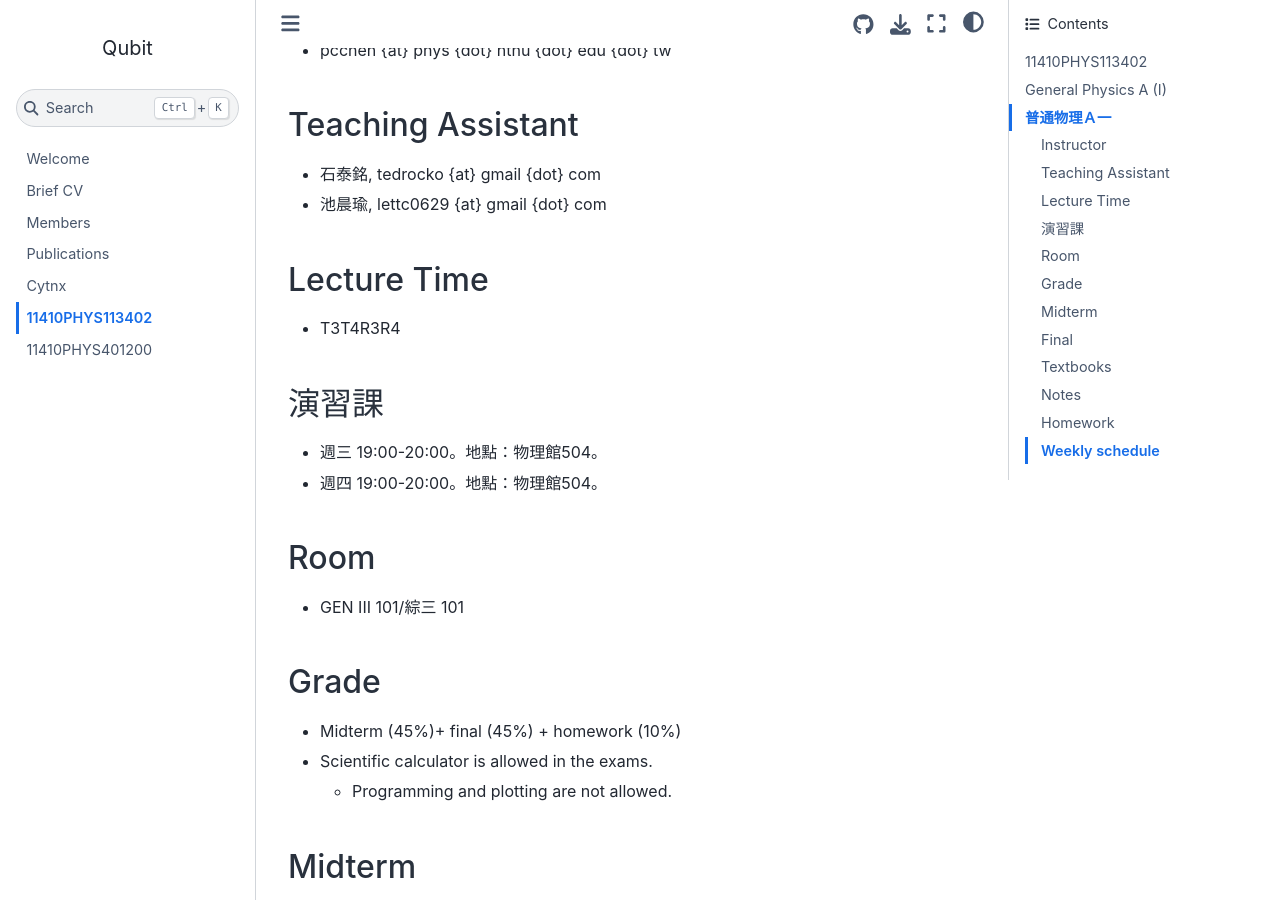
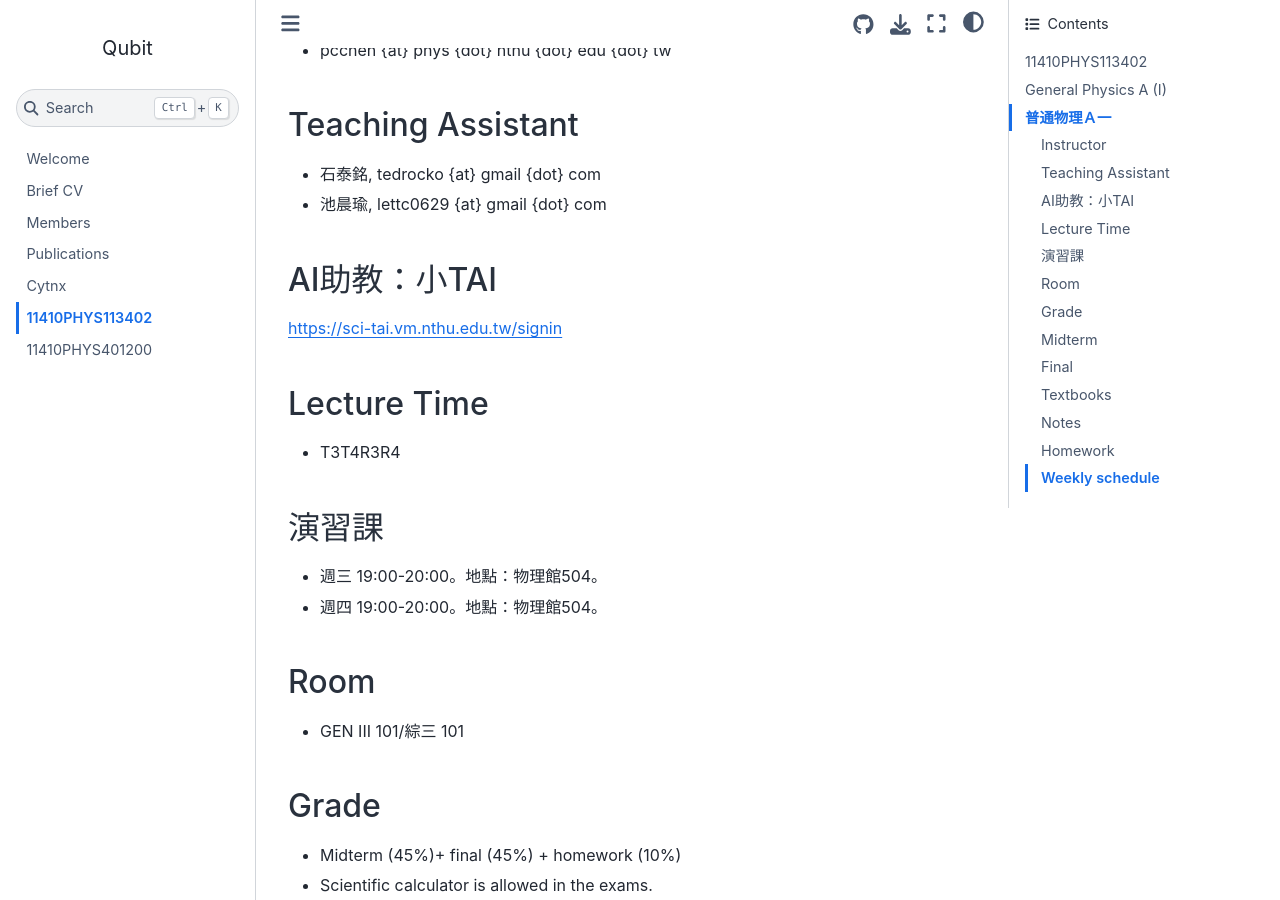
Before and after one commit to pcchen/pcchen.github.io, a Jupyter Book: the page built from teaching/11410PHYS113402.md, in a window 1280 px wide and 900 px high, scrolled down 365 px. Built offline with Jupyter Book 1.0.4 settings and Sphinx 7.4.7 and the Sphinx Book theme 1.1.4, drawn with Linux system fonts in a browser that asks for light colours.

Commit message:
add littleTai

```diff
--- a/teaching/11410PHYS113402.md
+++ b/teaching/11410PHYS113402.md
@@ -10,6 +10,9 @@
 ## Teaching Assistant
 * 石泰銘, tedrocko {at} gmail {dot} com
 * 池晨瑜, lettc0629 {at} gmail {dot} com
+
+## AI助教：小TAI
+https://sci-tai.vm.nthu.edu.tw/signin
 
 ## Lecture Time
 * T3T4R3R4
```
